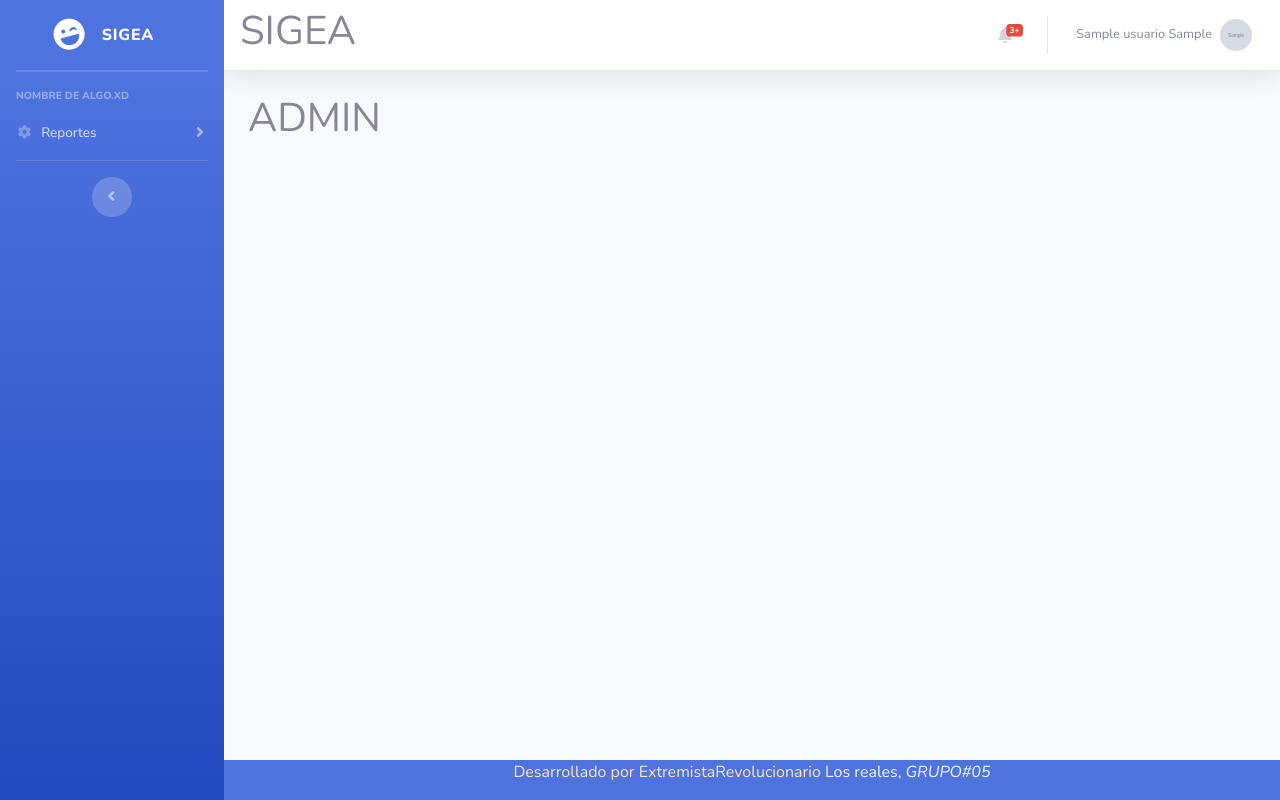
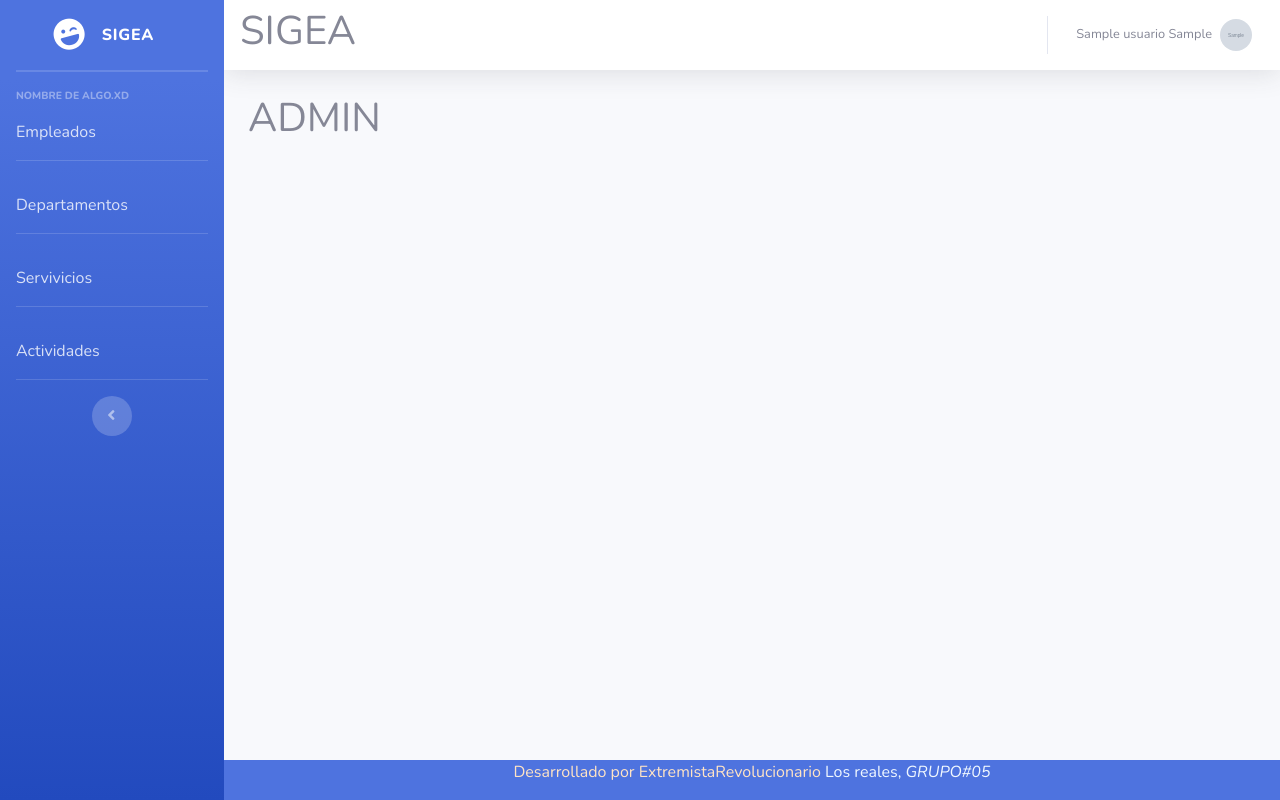
Before and after one commit to DanGG19/SIGEA-Lans-Law-Global, a Django app: page / in a window 1280 px wide. Run offline with Django 5.2, Linux system fonts and the light colour scheme; a user stored in the database is signed in; tables that the repository leaves empty hold one stand-in row (values such as "Sample post"); grey boxes marked "Sample" are stand-in pictures; parts of the project's set-up code (start-up, migrations or seed data) failed here and were passed over; some libraries are stand-ins or nearby versions.

Commit message:
Cambios en Side-Navbar
Se hicieron cambios en el Side-Navbar, como el reajuste de la visualización de las opciones del software.

Co-Authored-By: DanGG19 <114048379+DanGG19@users.noreply.github.com>

```diff
--- a/SIGEA_APP/templates/SIGEA_APP/Side-navbar.html
+++ b/SIGEA_APP/templates/SIGEA_APP/Side-navbar.html
@@ -1,10 +1,10 @@
 <ul class="navbar-nav bg-gradient-primary sidebar sidebar-dark accordion" id="accordionSidebar">
     <!-- Sidebar - Brand -->
-    <a class="sidebar-brand d-flex align-items-center justify-content-center" href="index.html">
+    <a class="sidebar-brand d-flex align-items-center justify-content-center" href="{% url 'index' %}">
         <div class="sidebar-brand-icon rotate-n-15">
             <i class="fas fa-laugh-wink"></i>
         </div>
-        <div class="sidebar-brand-text mx-3">SIGEA</div>
+        <div class="sidebar-brand-text mx-3">SIGEA </div>
     </a>
 
     <!-- Divider -->
@@ -19,7 +19,18 @@
     {% if pruebita == 1 %}
     <!-- Nav Item - Reportes -->
     <li class="nav-item">
-        <a class="nav-link collapsed" href="#" data-toggle="collapse" data-target="#collapseReportes"
+
+        <a class="nav-link" href="{% url 'usuario_list' %} " >Empleados </a>
+        <hr class="sidebar-divider d-none d-md-block">
+        <a class="nav-link" href="{% url 'departamento_list' %}">Departamentos</a>
+        <hr class="sidebar-divider d-none d-md-block">
+        <a class="nav-link" href="{% url 'servicio_list' %}">Servivicios</a>
+        <hr class="sidebar-divider d-none d-md-block">
+        <a class="nav-link" href="{% url 'actividades' %}">Actividades</a>
+
+
+        <!-- Apartado de reportes, IMPLEMENTAR LUEGO-->
+        {% comment %} <a class="nav-link collapsed" href="#" data-toggle="collapse" data-target="#collapseReportes"
             aria-expanded="true" aria-controls="collapseReportes">
             <i class="fas fa-fw fa-cog"></i>
             <span>Reportes</span>
@@ -29,105 +40,18 @@
                 <h6 class="collapse-header">Tipos de Reportes</h6>
                 <a class="collapse-item" href="{% url 'usuario_list' %}">Empleados</a>
                 <a class="collapse-item" href="{% url 'departamento_list' %}">Departamentos</a>
+                <a class="collapse-item" href="{% url 'servicio_list' %}">Servivicios</a>
+                <a class="collapse-item" href="{% url 'actividades' %}">Actividades</a>
                 <a class="collapse-item" href="#">Casos</a>
-                <a class="collapse-item" href="{% url 'actividades' %}">Actividades</a>
                 <a class="collapse-item" href="#">Documentos</a>
                 <a class="collapse-item" href="#">Evaluaciones</a>
             </div>
-        </div>
+        </div> {% endcomment %}
     </li>
     {% elif pruebita == 2 %}
-    <!-- Nav Item - Empleados -->
-    <li class="nav-item">
-        <a class="nav-link collapsed" href="#" data-toggle="collapse" data-target="#collapseEmpleados"
-            aria-expanded="true" aria-controls="collapseEmpleados">
-            <i class="fas fa-fw fa-wrench"></i>
-            <span>Empleados</span>
-        </a>
-        <div id="collapseEmpleados" class="collapse" aria-labelledby="headingEmpleados"
-            data-parent="#accordionSidebar">
-            <div class="bg-white py-2 collapse-inner rounded">
-                <h6 class="collapse-header">Custom Utilities:</h6>
-                <a class="collapse-item" href="utilities-color.html">Colors</a>
-            </div>
-        </div>
-    </li>
-    <!-- Nav Item - Departamentos -->
-    <li class="nav-item">
-        <a class="nav-link collapsed" href="#" data-toggle="collapse" data-target="#collapseDepartamentos"
-            aria-expanded="true" aria-controls="collapseDepartamentos">
-            <i class="fas fa-fw fa-wrench"></i>
-            <span>Departamentos</span>
-        </a>
-        <div id="collapseDepartamentos" class="collapse" aria-labelledby="headingDepartamentos"
-            data-parent="#accordionSidebar">
-            <div class="bg-white py-2 collapse-inner rounded">
-                <h6 class="collapse-header">Custom Utilities:</h6>
-                <a class="collapse-item" href="utilities-color.html">Colors</a>
-            </div>
-        </div>
-    </li>
-    <!-- Nav Item - Actividades -->
-    <li class="nav-item">
-        <a class="nav-link collapsed" href="#" data-toggle="collapse" data-target="#collapseActividades"
-            aria-expanded="true" aria-controls="collapseActividades">
-            <i class="fas fa-fw fa-wrench"></i>
-            <span>Actividades</span>
-        </a>
-        <div id="collapseActividades" class="collapse" aria-labelledby="headingActividades"
-            data-parent="#accordionSidebar">
-            <div class="bg-white py-2 collapse-inner rounded">
-                <h6 class="collapse-header">Custom Utilities:</h6>
-                <a class="collapse-item" href="utilities-color.html">Colors</a>
-            </div>
-        </div>
-    </li>
+
     {% elif pruebita == 3 %}
-    <!-- Nav Item - Documentos -->
-    <li class="nav-item">
-        <a class="nav-link collapsed" href="#" data-toggle="collapse" data-target="#collapseDocuemntos"
-            aria-expanded="true" aria-controls="collapseDocuemntos">
-            <i class="fas fa-fw fa-wrench"></i>
-            <span>Documentos</span>
-        </a>
-        <div id="collapseDocuemntos" class="collapse" aria-labelledby="headingDocuemntos"
-            data-parent="#accordionSidebar">
-            <div class="bg-white py-2 collapse-inner rounded">
-                <h6 class="collapse-header">Custom Utilities:</h6>
-                <a class="collapse-item" href="utilities-color.html">Colors</a>
-            </div>
-        </div>
-    </li>
-    <!-- Nav Item - Evaluaciones -->
-    <li class="nav-item">
-        <a class="nav-link collapsed" href="#" data-toggle="collapse" data-target="#collapseEvaluciones"
-            aria-expanded="true" aria-controls="collapseEvaluciones">
-            <i class="fas fa-fw fa-wrench"></i>
-            <span>Evaluaciones</span>
-        </a>
-        <div id="collapseEvaluciones" class="collapse" aria-labelledby="headingEvaluciones"
-            data-parent="#accordionSidebar">
-            <div class="bg-white py-2 collapse-inner rounded">
-                <h6 class="collapse-header">Custom Utilities:</h6>
-                <a class="collapse-item" href="utilities-color.html">Colors</a>
-            </div>
-        </div>
-    </li>
-    <!-- Nav Item - Casos -->
-    <li class="nav-item">
-        <a class="nav-link collapsed" href="#" data-toggle="collapse" data-target="#collapseCasos"
-            aria-expanded="true" aria-controls="collapseCasos">
-            <i class="fas fa-fw fa-wrench"></i>
-            <span>Casos</span>
-        </a>
-        <div id="collapseCasos" class="collapse" aria-labelledby="headingCasos"
-            data-parent="#accordionSidebar">
-            <div class="bg-white py-2 collapse-inner rounded">
-                <h6 class="collapse-header">Custom Utilities:</h6>
-                <a class="collapse-item" href="utilities-color.html">Colors</a>
-            </div>
-        </div>
-    </li>
+
     {% endif %}
     <!-- Divider -->
     <hr class="sidebar-divider d-none d-md-block">
--- a/SIGEA_APP/templates/SIGEA_APP/base.html
+++ b/SIGEA_APP/templates/SIGEA_APP/base.html
@@ -50,7 +50,9 @@
             <!-- Topbar Navbar -->
             <ul class="navbar-nav ml-auto">
               <!-- Nav Item - Alerts -->
-              <li class="nav-item dropdown no-arrow mx-1">
+
+               <!-- IMPLEMENTAR LUEGO -->
+               {% comment %} <li class="nav-item dropdown no-arrow mx-1">
                 <a class="nav-link dropdown-toggle" href="#" id="alertsDropdown" role="button" data-toggle="dropdown" aria-haspopup="true" aria-expanded="false">
                   <i class="fas fa-bell fa-fw"></i>
                   <!-- Counter - Alerts -->
@@ -69,7 +71,7 @@
                   </a>
                   <a class="dropdown-item text-center small text-gray-500" href="#">Show All Alerts</a>
                 </div>
-              </li>
+              </li> {% endcomment %}
 
               <div class="topbar-divider d-none d-sm-block"></div>
 
--- a/SIGEA_APP/views.py
+++ b/SIGEA_APP/views.py
@@ -167,7 +167,7 @@ def servicio_list(request): #Vista para listar los usuarios
     user_type = request.user.tipousuario.idtipousuario
     context = {
         'pruebita': user_type,
-        'servicios': Servicios.objects.all() #Se obtienen todos los usuarios de la base de datos.
+        'servicio': Servicios.objects.all() #NOTA: La variable es "servicio" no "servicios"
     }
     return render(request, 'SIGEA_APP/CRUD_SERVICIO/servicio_list.html', context) #Se renderiza la plantilla usuario_list.html con los usuarios obtenidos.
 
```
Also changed, not shown: media/fotos_perfil/200f451753b905b65943b698ab993070.jpg (added), media/fotos_perfil/ValoTeamDef2.jpg (added), media/fotos_perfil/YErbero.png (added), media/fotos_perfil/YErbero_WY57ToT.png (added), media/fotos_perfil/maxresdefault.jpg (added), media/fotos_perfil/yo.jpg (added).
